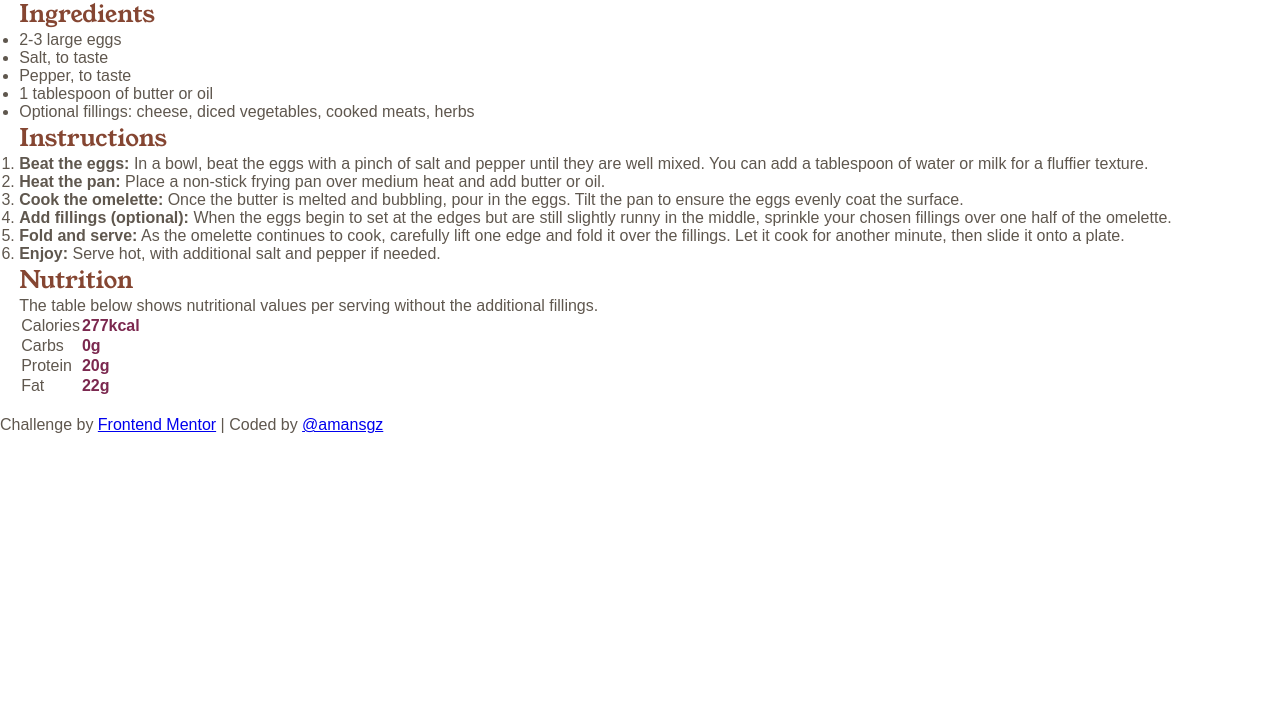
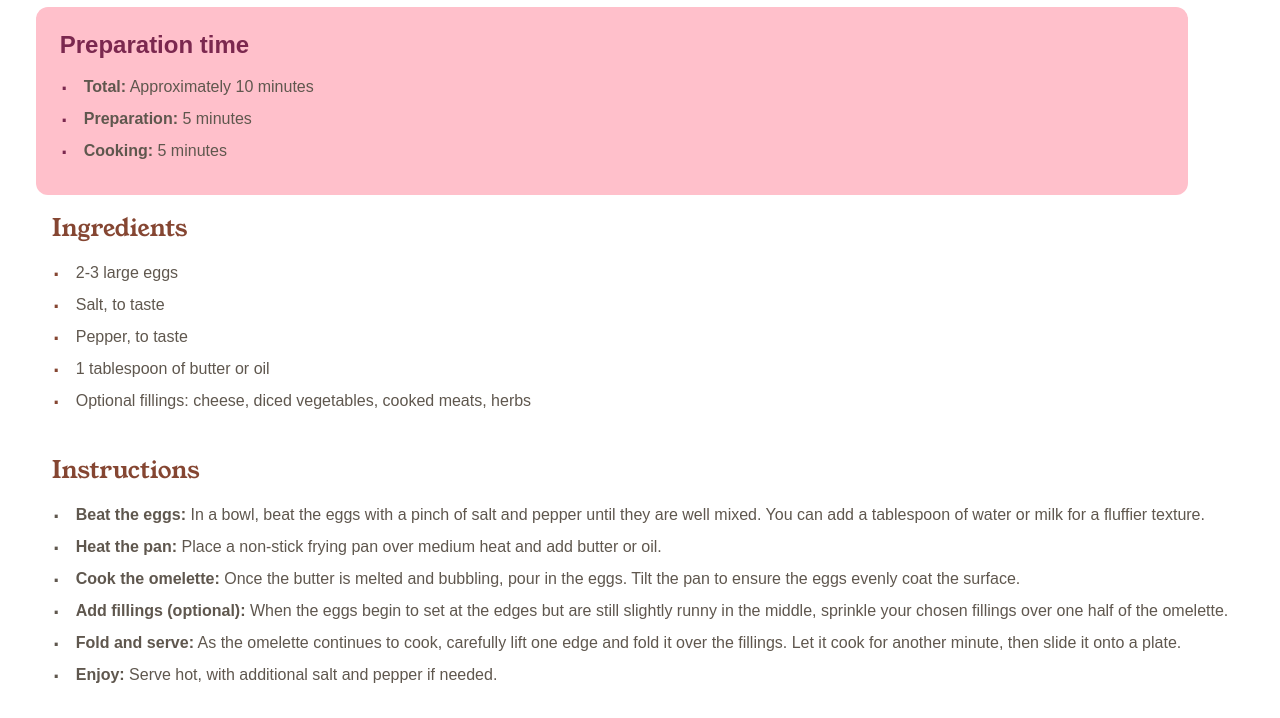
Before and after one commit to amansgz/recipe-page, a plain HTML site: page index.html in a window 1280 px wide. Shown: the part 746-1464 px from the top of the page. Before the commit the page ends 1180 px from the top, so only its background shows below. Drawn offline with Linux system fonts and the light colour scheme.

Commit message:
WIP: styling ordered list

```diff
--- a/index.html
+++ b/index.html
@@ -19,15 +19,19 @@
     <section class="recipe__header">
       <img class="recipe__image" src="./assets/images/image-omelette.jpeg"
         alt="Golden vegetable omelette with pepper, folded and served on a white plate, filled with greens and cheese">
+      <div class="content">
         <h1 class="recipe__title">Simple Omelette Recipe</h1>
-      <p class="recipe__description">An easy and quick dish, perfect for any meal. This classic omelette combines beaten
+        <p class="recipe__description">An easy and quick dish, perfect for any meal. This classic omelette combines
+          beaten
           eggs cooked
           to perfection, optionally filled with your choice of cheese, vegetables, or meats.</p>
+      </div>
     </section>
 
+    <div class="recipe__details">
       <article class="prep-time">
         <h2 class="prep-time__title">Preparation time</h2>
-      <ul class="prep-time__list">
+        <ul class="list list--time">
           <li><strong>Total:</strong> Approximately 10 minutes</li>
           <li><strong>Preparation:</strong> 5 minutes</li>
           <li><strong>Cooking:</strong> 5 minutes</li>
@@ -36,7 +40,7 @@
 
       <section class="recipe__ingredients">
         <h2 class="recipe__subtitle">Ingredients</h2>
-      <ul class="Ingredients-list">
+        <ul class="list list--ingredients">
           <li>2-3 large eggs</li>
           <li>Salt, to taste</li>
           <li>Pepper, to taste</li>
@@ -47,8 +51,9 @@
 
       <section class="recipe__instructions">
         <h2 class="recipe__subtitle">Instructions</h2>
-      <ol class="instructions-list">
-        <li><strong>Beat the eggs:</strong> In a bowl, beat the eggs with a pinch of salt and pepper until they are well
+        <ol class="list list--instructions">
+          <li><strong>Beat the eggs:</strong> In a bowl, beat the eggs with a pinch of salt and pepper until they are
+            well
             mixed.
             You can add a tablespoon of water or milk for a fluffier texture.</li>
           <li><strong>Heat the pan:</strong> Place a non-stick frying pan over medium heat and add butter or oil.</li>
@@ -58,13 +63,13 @@
           <li><strong>Add fillings (optional):</strong> When the eggs begin to set at the edges but are still slightly
             runny in the
             middle, sprinkle your chosen fillings over one half of the omelette.</li>
-        <li><strong>Fold and serve:</strong> As the omelette continues to cook, carefully lift one edge and fold it over
+          <li><strong>Fold and serve:</strong> As the omelette continues to cook, carefully lift one edge and fold it
+            over
             the
             fillings. Let it cook for another minute, then slide it onto a plate.</li>
           <li><strong>Enjoy:</strong> Serve hot, with additional salt and pepper if needed.</li>
         </ol>
       </section>
-
 
       <section class="recipe__nutrition">
         <h2 class="recipe__subtitle">Nutrition</h2>
@@ -89,11 +94,13 @@
           </tr>
         </table>
       </section>
+    </div>
+
   </main>
 
-  <footer>
+  <footer class="footer">
     <div class="attribution">
-      Challenge by <a href="https://www.frontendmentor.io?ref=challenge" target="_blank">Frontend Mentor</a> |
+      Challenge by <a href="https://www.frontendmentor.io?ref=challenge" target="_blank">Frontend Mentor</a> -
       Coded by <a href="https://www.github.com/amansgz">@amansgz</a>
     </div>
   </footer>
--- a/styles.css
+++ b/styles.css
@@ -15,19 +15,18 @@
   /* Fonts */
   --ff-body: "Outline", sans-serif;
   --ff-heading: "Young Serif", serif;
-  --fs-sm: clamp(0.75rem, 0.7rem + 0.25vw, 0.875rem);
-  --fs-md: clamp(0.875rem, 0.8rem + 0.375vw, 1rem);
-  --fs-lg: clamp(1.25rem, 1.15rem + 0.5vw, 1.5rem);
+
+  --fs-sm: 0.9rem;
+  --fs-md: 1.5rem;
+  --fs-lg: 2rem;
 
   --fw-regular: 400;
   --fw-semibold: 600;
   --fw-bold: 700;
 
   /* Spacing */
-  --spacing-50: 0.25rem;
-  --spacing-100: 0.5rem;
-  --spacing-150: 0.75rem;
-  --spacing-200: 0.875rem;
+  --spacing-50: 0.8rem;
+  --spacing-100: 1rem;
   --spacing-300: 1.5rem;
 
   --spacing-responsive: clamp(0.75rem, 1.5vw, 1.25rem);
@@ -42,50 +41,112 @@
 body {
   display: flex;
   flex-direction: column;
+  min-height: 100vh;
+
   font-family: var(--ff-body);
   font-weight: 400;
   color: var(--clr-stone-600);
 }
-main {
-  padding: var(--spacing-responsive);
+.recipe {
+  display: flex;
+  flex-direction: column;
+  align-items: center;
 }
+/* Recipe Header */
 .recipe__image {
   max-inline-size: 100%;
 }
+.content {
+  padding: 24px;
+}
 .recipe__title {
   font-family: var(--ff-heading);
+  font-size: var(--fs-lg);
   font-weight: 400;
   color: var(--clr-stone-900);
 }
+.recipe__description {
+  margin-block-start: 1rem;
+  font-size: var(--fs-sm);
+  line-height: 1.6;
+}
+/* Section Headings */
+.prep-time__title {
+  font-size: var(--fs-md);
+  color: var(--clr-rose-800);
+}
 .recipe__subtitle {
   font-family: var(--ff-heading);
+  font-size: var(--fs-md);
   font-weight: 400;
   color: var(--clr-brown-800);
+  margin-block-end: 1rem;
 }
-/* Preparation Time */
-.prep-time__title {
-  color: var(--clr-rose-800);
+
+/* Recipe Details: Container for preparation time, ingredients, instructions and nutrition */
+.recipe__details {
+  padding: 2rem;
 }
+/* Article */
 .prep-time {
+  width: max(300px, 90vw);
+  padding: 24px;
   background-color: var(--clr-rose-50);
+  background-color: pink;
+  border-radius: 12px;
+  display: flex;
+  flex-direction: column;
+  gap: 16px;
 }
-.prep-time__list {
-  list-style-type: none;
+/* sections */
+.recipe__ingredients,
+.recipe__instructions,
+.recipe__nutrition {
+  padding: 1rem;
+}
+/* General styles for lists with different color bullets like prep-time and ingredients */
+.list {
+  list-style: none;
   padding-left: 0;
 }
-.prep-time__list li {
-  padding-left: 1rem;
+.list li {
+  padding-left: 24px;
   position: relative;
+  margin-block-end: 0.5rem;
+  line-height: 1.5;
 }
-.prep-time__list li::before {
+.list li::before {
   content: ".";
-  color: var(--clr-brown-800);
-  font-size: 2em;
+  font-size: 2rem;
   position: absolute;
   left: 0;
+  top: -20px;
 }
+.list--time li::before {
+  color: var(--clr-rose-800); /* rose bullets */
+}
+.list--ingredients li::before {
+  color: var(--clr-brown-800); /* brown bullets */
+}
+/* WIP: Ordered list */
+
 /* Nutrition Section */
 .nutrition-table tr td:nth-child(2) {
   font-weight: var(--fw-bold);
   color: var(--clr-rose-800);
 }
+
+/* Footer */
+.attribution {
+  padding: 1rem;
+  font-size: 0.8rem;
+  text-align: center;
+}
+.attribution a {
+  text-decoration: none;
+  color: var(--clr-stone-600);
+  cursor: pointer;
+}
+.attribution a:hover {
+  color: var(--clr-rose-800);
+}
```
Lines whose indentation alone changed are shown as unchanged.
